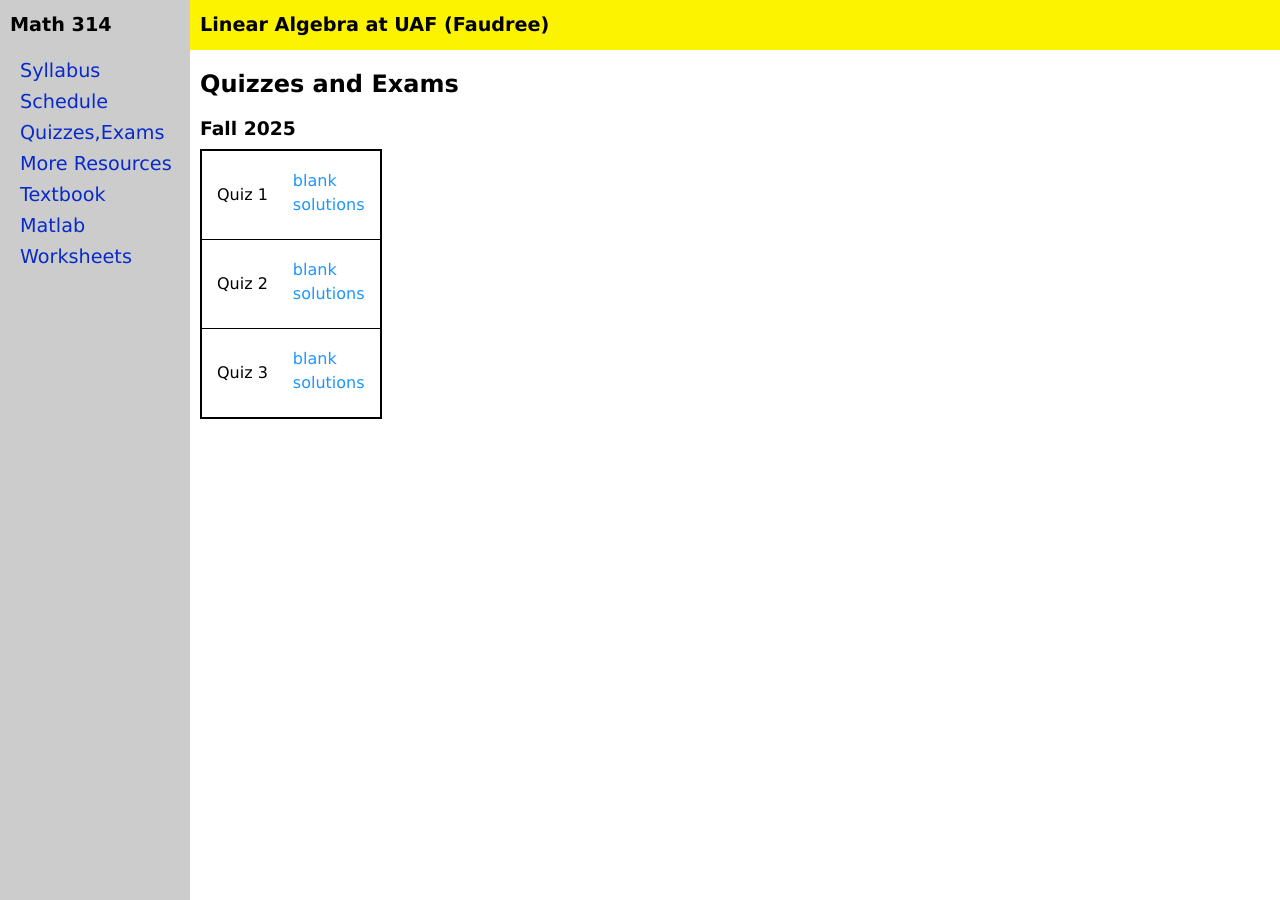
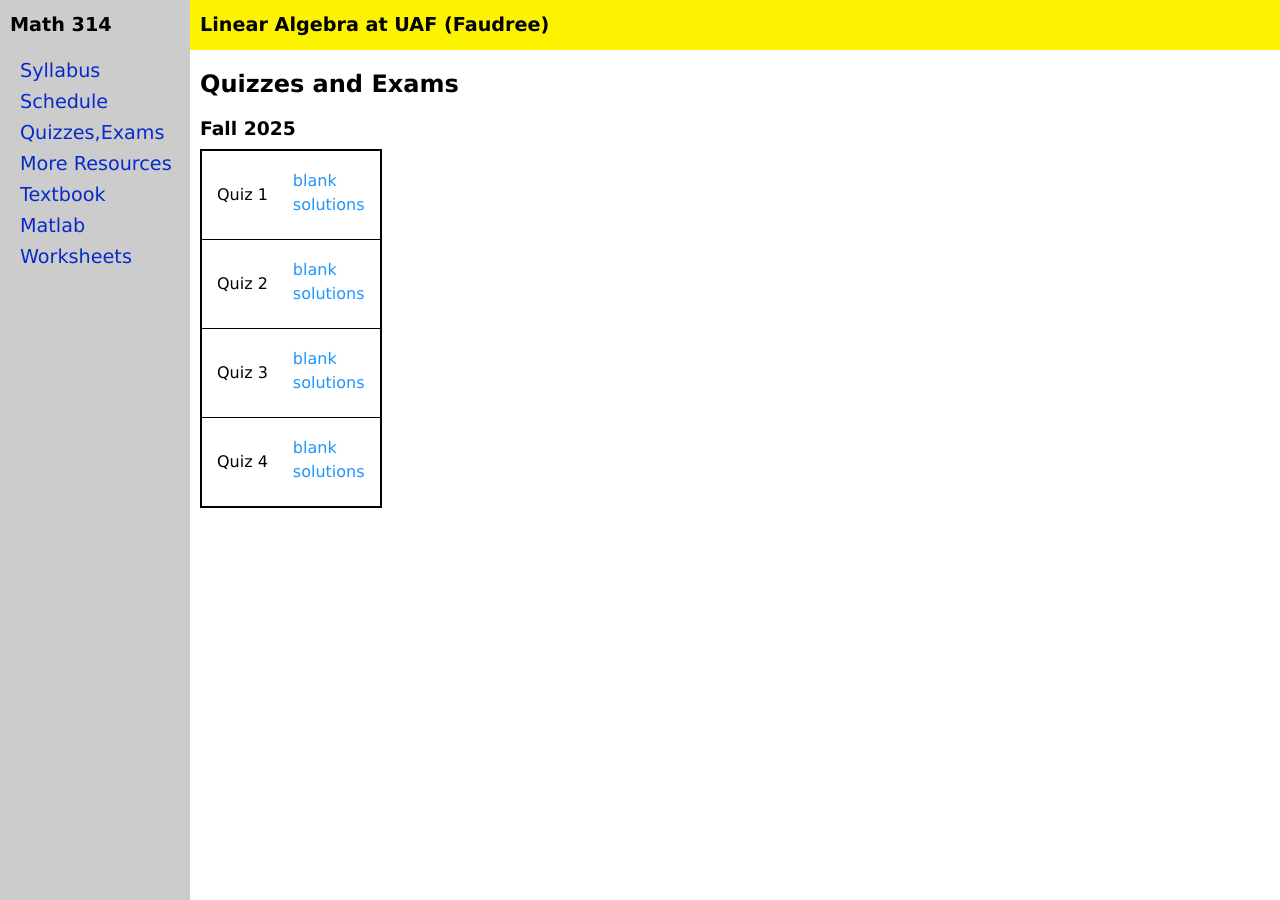
Before and after one commit to jrfaudree/LA, a Jekyll site: the page built from quizexam.md, in a window 1280 px wide. Built offline with Jekyll 4.4.1, drawn with Linux system fonts in a browser that asks for light colours.

Commit message:
Update quizexamf25.yml

```diff
--- a/_data/quizexamf25.yml
+++ b/_data/quizexamf25.yml
@@ -10,3 +10,6 @@ quizexam:
 - name: Quiz 3
   blank: M314F25q3.pdf
   solutions: M314F25q3-s.pdf
+- name: Quiz 4
+  blank: M314F25q4.pdf
+  solutions: M314F25q4-s.pdf
```
